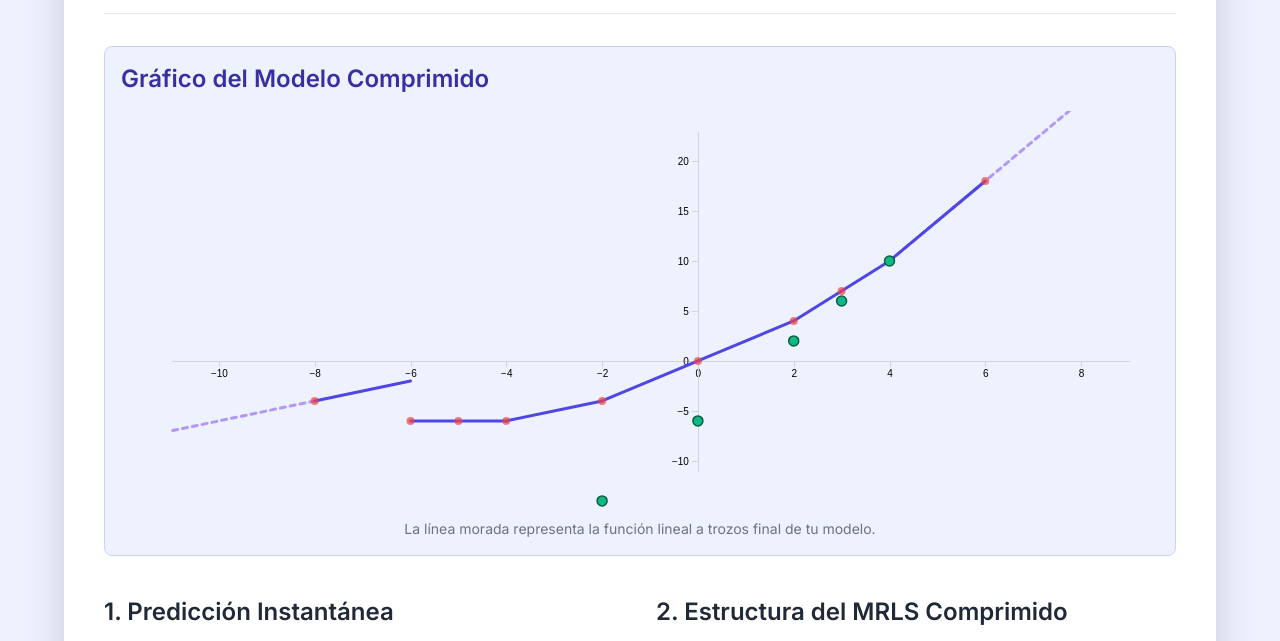
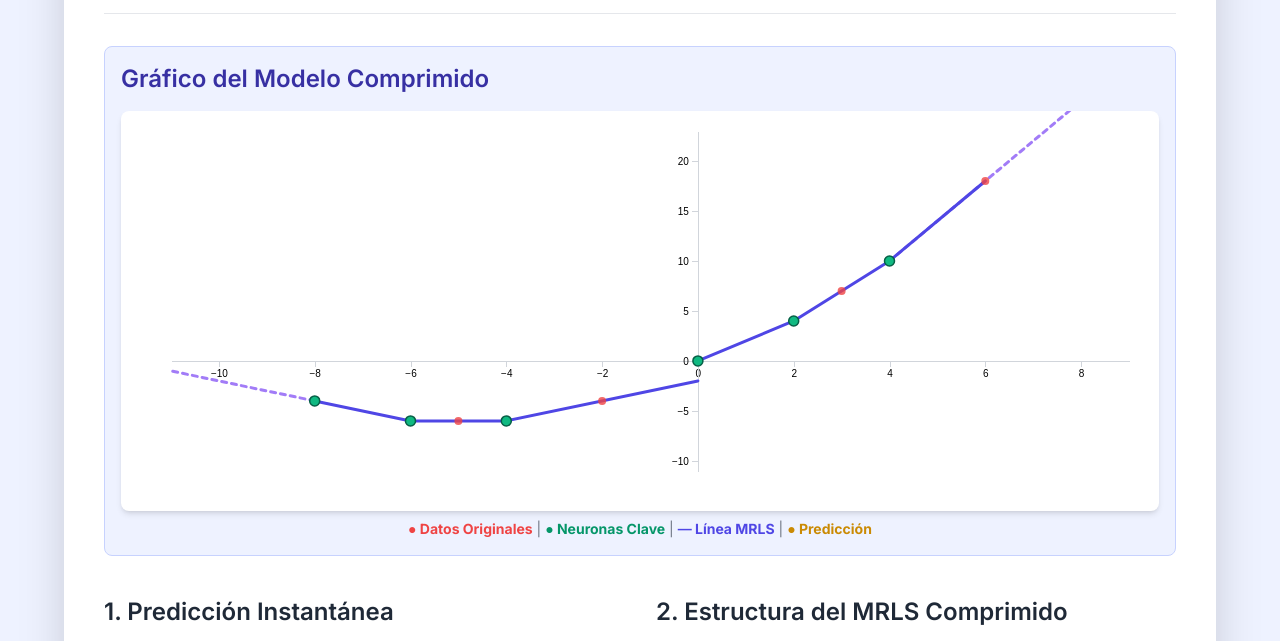
Before and after one commit to akinetic/neural-network, a plain HTML site: page index.html in a window 1280 px wide. Shown: the part 143-784 px from the top of the page. Drawn offline with nearby package versions, Linux system fonts and the light colour scheme.

Commit message:
Update index.html

```diff
--- a/index.html
+++ b/index.html
@@ -30,6 +30,12 @@
             fill: none;
             stroke-linecap: round;
         }
+        #chart-container {
+            min-height: 350px;
+            background-color: #ffffff;
+            border-radius: 0.5rem;
+            box-shadow: 0 4px 6px -1px rgba(0, 0, 0, 0.1), 0 2px 4px -2px rgba(0, 0, 0, 0.1);
+        }
     </style>
 </head>
 <body class="p-4 md:p-8 min-h-screen">
@@ -43,10 +49,15 @@
         <!-- Contenedor del Gráfico -->
         <section class="mb-10 p-4 border border-indigo-200 rounded-lg bg-indigo-50">
             <h2 class="text-2xl font-semibold text-indigo-800 mb-4">Gráfico del Modelo Comprimido</h2>
-            <div id="chart-container" class="w-full" style="height: 400px;">
+            <div id="chart-container" class="w-full">
                 <!-- Aquí se dibujará el gráfico D3.js -->
             </div>
-            <p class="text-sm text-gray-500 mt-2 text-center">La línea morada representa la función lineal a trozos final de tu modelo.</p>
+            <p class="text-sm text-gray-500 mt-2 text-center">
+                <span class="text-red-500 font-bold">● Datos Originales</span> |
+                <span class="text-emerald-600 font-bold">● Neuronas Clave</span> |
+                <span class="text-indigo-600 font-bold">― Línea MRLS</span> |
+                <span class="text-yellow-600 font-bold">● Predicción</span>
+            </p>
         </section>
 
         <div class="grid grid-cols-1 lg:grid-cols-2 gap-8">
@@ -54,11 +65,12 @@
             <section class="mb-6">
                 <h2 class="text-2xl font-semibold text-gray-800 mb-4">1. Predicción Instantánea</h2>
                 <p class="text-gray-600 mb-4">
-                    Ingresa un valor de X para obtener una predicción del MRLS (incluye Generalización en extremos).
+                    Ingresa un valor de X (positivo o **negativo**) para obtener una predicción instantánea.
                 </p>
 
                 <div class="flex flex-col gap-4 mb-6">
-                    <input type="number" id="inputX" placeholder="Ingresa un valor de X (e.g., -10, 0, 8)"
+                    <!-- CORRECCIÓN: Cambiado a type="text" para permitir el signo menos en móvil -->
+                    <input type="text" id="inputX" placeholder="Ingresa un valor de X (e.g., -10, 0, 8)"
                            class="p-3 border border-gray-300 rounded-lg focus:ring-indigo-500 focus:border-indigo-500 shadow-sm transition duration-150">
                     <button onclick="getPrediction()"
                             class="bg-indigo-600 hover:bg-indigo-700 text-white font-bold py-3 px-6 rounded-lg transition duration-300 shadow-md hover:shadow-lg">
@@ -94,21 +106,19 @@
         <script>
             // --- DATOS Y MODELO (Cerebro JS) ---
 
-            // Hardcoded: Datos finales después de la Compresión con Pérdida (Sección V) del neuron.py
+            // CORRECCIÓN CLAVE: Resultados finales precisos de la ejecución de neuron.py (Compresión con Pérdida)
             const MRLS_DICT = {
                 // X: [Pendiente (P), Ordenada (O)]
-                "-8": [1.00, 4.00],
-                "-6": [0.00, -6.00],
-                "-4": [1.00, -2.00],
-                "-2": [2.00, 0.00],
-                "0": [2.00, 0.00],
-                "2": [3.00, -2.00],
-                "3": [3.00, -2.00],
-                "4": [4.00, -6.00],
-                "6": [NaN, NaN] // Extremo Mayor (límite superior)
+                "-8": [-1.00, -12.00], // Segmento [-8.0, -6.0]
+                "-6": [0.00, -6.00],   // Segmento [-6.0, -4.0] (Elimina -5.0)
+                "-4": [1.00, -2.00],   // Segmento [-4.0, 0.0] (Elimina -2.0)
+                "0": [2.00, 0.00],     // Segmento [0.0, 2.0]
+                "2": [3.00, -2.00],    // Segmento [2.0, 4.0] (Elimina 3.0)
+                "4": [4.00, -6.00],    // Segmento [4.0, 6.0]
+                "6": [NaN, NaN]        // Extremo Mayor (Límite)
             };
 
-            // Los puntos originales antes de la compresión
+            // Puntos originales para la gráfica
             const ORIGINAL_DATA = [
                 {x: -8.0, y: -4.0}, {x: -6.0, y: -6.0}, {x: -5.0, y: -6.01}, {x: -4.0, y: -6.0},
                 {x: -2.0, y: -4.0}, {x: 0.0, y: 0.0}, {x: 2.0, y: 4.0}, {x: 3.0, y: 7.0},
@@ -124,15 +134,12 @@
 
             /**
              * Implementación en JS de la función predict(x, dictionary) (Sección III & VII)
-             * Realiza la búsqueda del segmento y la extrapolación en extremos.
-             * @param {number} x El valor de entrada.
-             * @returns {object} Un objeto con la predicción, el segmento usado y la descripción.
              */
             function predictMRLS(x) {
                 const keys = Object.keys(MRLS_DICT).map(Number).sort((a, b) => a - b);
 
                 const minX = keys[0];
-                const maxX = keys[keys.length - 2]; // El penúltimo es el último punto de segmento válido
+                const maxXSegmentKey = keys[keys.length - 2];
 
                 let targetX = null;
                 let description = "Interpolación (dentro del rango)";
@@ -144,21 +151,33 @@
                 } else {
                     // 1. Búsqueda del segmento activo (Xn más próximo menor o igual)
                     for (let i = keys.length - 1; i >= 0; i--) {
-                        if (x >= keys[i] && !isNaN(MRLS_DICT[keys[i]])) {
+                        if (x >= keys[i] && !isNaN(MRLS_DICT[keys[i].toString()][0])) {
                             targetX = keys[i];
                             break;
                         }
                     }
 
-                    // --- Generalización: Extremo Mayor (X > maxX) ---
-                    if (targetX === null || x > keys[keys.length - 1]) {
-                        targetX = maxX;
+                    // --- Generalización: Extremo Mayor (X > punto final) ---
+                    if (targetX === maxXSegmentKey && x > keys[keys.length - 1]) {
                         description = `EXTRAPOLACIÓN Mayor`;
                     }
                 }
 
                 if (targetX !== null) {
-                    const [P, O] = MRLS_DICT[targetX];
+                    const [P, O] = MRLS_DICT[targetX.toString()];
+
+                    if (isNaN(P) || isNaN(O)) {
+                        // Esto solo debería ocurrir si targetX apunta al último punto (6.0)
+                        targetX = maxXSegmentKey; // Forzar al segmento válido anterior (4.0)
+                        const [P_new, O_new] = MRLS_DICT[targetX.toString()];
+                        const yPredicted = x * P_new + O_new;
+                        return {
+                            prediction: yPredicted,
+                            segment: `Segmento: [X=${targetX.toFixed(2)}] con P=${P_new.toFixed(2)} y O=${O_new.toFixed(2)}`,
+                            description: `EXTRAPOLACIÓN Mayor (Forzado)`
+                        };
+                    }
+
                     const yPredicted = x * P + O;
 
                     return {
@@ -184,12 +203,14 @@
                 const resultText = document.getElementById('resultText');
                 const resultSegment = document.getElementById('resultSegment');
 
+                // Usar parseFloat para manejar el input de tipo texto
                 const x = parseFloat(inputElement.value);
 
                 if (isNaN(x)) {
-                    resultText.textContent = "Por favor, ingresa un número válido.";
+                    resultText.textContent = "¡Error! Por favor, ingresa un número válido.";
                     resultSegment.textContent = "";
                     resultBox.classList.remove('hidden');
+                    d3.select('#prediction-point').remove();
                     return;
                 }
 
@@ -205,8 +226,6 @@
                 } else {
                     resultText.textContent = result.description;
                     resultSegment.textContent = "";
-
-                    // Oculta el punto si hay un error
                     d3.select('#prediction-point').remove();
                 }
 
@@ -215,13 +234,15 @@
 
             // --- VISUALIZACIÓN D3.js ---
 
-            let svg, xScale, yScale, lineGenerator;
+            let svg, xScale, yScale;
 
             function setupChart() {
                 const container = document.getElementById('chart-container');
+                const containerWidth = container.clientWidth;
+
                 const margin = {top: 20, right: 30, bottom: 40, left: 50};
-                const width = container.clientWidth - margin.left - margin.right;
-                const height = container.clientHeight - margin.top - margin.bottom;
+                const width = containerWidth - margin.left - margin.right;
+                const height = 400 - margin.top - margin.bottom;
 
                 // 1. Limpia el contenedor
                 d3.select(container).select("svg").remove();
@@ -234,7 +255,7 @@
                     .append("g")
                     .attr("transform", `translate(${margin.left},${margin.top})`);
 
-                // 3. Obtiene el rango de datos (incluye un poco de margen)
+                // 3. Obtiene el rango de datos
                 const allX = ORIGINAL_DATA.map(d => d.x);
                 const allY = ORIGINAL_DATA.map(d => d.y);
 
@@ -267,52 +288,16 @@
                     .call(d3.axisLeft(yScale).tickSizeOuter(0))
                     .attr("class", "axis");
 
-                // 6. Crea los puntos de la línea segmentada
+                // 6. Configura colores
+                const P_purple = "#8b5cf6"; // Púrpura para extrapolación
+                const P_indigo = "#4f46e5"; // Indigo para interpolación
+
                 const mrlsKeys = Object.keys(MRLS_DICT).map(Number).sort((a, b) => a - b);
 
-                // Generar los puntos para dibujar la línea
-                let pathData = [];
-                for (let i = 0; i < mrlsKeys.length - 1; i++) {
-                    const xStart = mrlsKeys[i];
-                    const xEnd = mrlsKeys[i+1];
-                    const [P, O] = MRLS_DICT[xStart];
+                // 7. Dibuja la Extrapolación (Menor y Mayor)
 
-                    // Si P y O son nulos (error o último punto), saltar
-                    if (isNaN(P) || isNaN(O)) continue;
-
-                    // Punto de inicio del segmento
-                    pathData.push({x: xStart, y: xStart * P + O});
-                    // Punto final del segmento
-                    pathData.push({x: xEnd, y: xEnd * P + O});
-                }
-
-                // 7. Define el Generador de Líneas
-                lineGenerator = d3.line()
-                    .x(d => xScale(d.x))
-                    .y(d => yScale(d.y))
-                    .curve(d3.curveStepAfter); // Usamos stepAfter para segmentos rectos
-
-                // 8. Dibuja la línea del MRLS (la función comprimida)
-                // Usamos un loop para dibujar cada segmento individualmente y manejar los saltos
-                let segmentGroups = [];
-                for (let i = 0; i < mrlsKeys.length - 1; i++) {
-                    const xStart = mrlsKeys[i];
-                    const xEnd = mrlsKeys[i+1];
-                    const [P, O] = MRLS_DICT[xStart];
-
-                    if (isNaN(P) || isNaN(O)) continue;
-
-                    const segmentPoints = [
-                        {x: xStart, y: xStart * P + O},
-                        {x: xEnd, y: xEnd * P + O}
-                    ];
-                    segmentGroups.push(segmentPoints);
-                }
-
-                // 9. Dibuja la Extrapolación
-
-                // Extrapolación Menor (desde minX a xRange[0])
-                const minXSegment = MRLS_DICT[mrlsKeys[0]];
+                // --- Extrapolación Menor (izquierda) ---
+                const minXSegment = MRLS_DICT[mrlsKeys[0].toString()];
                 if (minXSegment && !isNaN(minXSegment[0])) {
                     const P = minXSegment[0];
                     const O = minXSegment[1];
@@ -327,14 +312,13 @@
                         .attr("x2", xScale(xEnd))
                         .attr("y2", yScale(yEnd))
                         .attr("class", "segment-line")
-                        .attr("stroke", "#8b5cf6") /* Púrpura */
+                        .attr("stroke", P_purple)
                         .attr("stroke-dasharray", "5,5")
-                        .attr("opacity", 0.6)
-                        .attr("id", "extrapolation-minor");
+                        .attr("opacity", 0.8);
                 }
 
-                // Extrapolación Mayor (desde maxX a xRange[1])
-                const maxXSegment = MRLS_DICT[mrlsKeys[mrlsKeys.length - 2]];
+                // --- Extrapolación Mayor (derecha) ---
+                const maxXSegment = MRLS_DICT[mrlsKeys[mrlsKeys.length - 2].toString()];
                 if (maxXSegment && !isNaN(maxXSegment[0])) {
                     const P = maxXSegment[0];
                     const O = maxXSegment[1];
@@ -349,25 +333,35 @@
                         .attr("x2", xScale(xEnd))
                         .attr("y2", yScale(yEnd))
                         .attr("class", "segment-line")
-                        .attr("stroke", "#8b5cf6") /* Púrpura */
+                        .attr("stroke", P_purple)
                         .attr("stroke-dasharray", "5,5")
-                        .attr("opacity", 0.6)
-                        .attr("id", "extrapolation-major");
+                        .attr("opacity", 0.8);
                 }
 
 
-                // 10. Dibuja los Segmentos (la línea sólida)
-                segmentGroups.forEach(segment => {
+                // 8. Dibuja los Segmentos (Interpolación - línea sólida)
+                for (let i = 0; i < mrlsKeys.length - 1; i++) {
+                    const xStart = mrlsKeys[i];
+                    const xEnd = mrlsKeys[i+1];
+                    const [P, O] = MRLS_DICT[xStart.toString()];
+
+                    if (isNaN(P) || isNaN(O)) continue;
+
+                    const segmentPoints = [
+                        {x: xStart, y: xStart * P + O},
+                        {x: xEnd, y: xEnd * P + O}
+                    ];
+
                     svg.append("line")
-                        .attr("x1", xScale(segment[0].x))
-                        .attr("y1", yScale(segment[0].y))
-                        .attr("x2", xScale(segment[1].x))
-                        .attr("y2", yScale(segment[1].y))
+                        .attr("x1", xScale(segmentPoints[0].x))
+                        .attr("y1", yScale(segmentPoints[0].y))
+                        .attr("x2", xScale(segmentPoints[1].x))
+                        .attr("y2", yScale(segmentPoints[1].y))
                         .attr("class", "segment-line")
-                        .attr("stroke", "#4f46e5"); /* Indigo */
-                });
+                        .attr("stroke", P_indigo);
+                }
 
-                // 11. Dibuja los Puntos Originales (Original Data)
+                // 9. Dibuja los Puntos Originales (Datos de entrenamiento)
                 svg.selectAll(".original-point")
                     .data(ORIGINAL_DATA)
                     .enter()
@@ -376,12 +370,12 @@
                     .attr("cx", d => xScale(d.x))
                     .attr("cy", d => yScale(d.y))
                     .attr("r", 4)
-                    .attr("fill", "#ef4444") /* Rojo */
-                    .attr("opacity", 0.7);
+                    .attr("fill", "#ef4444")
+                    .attr("opacity", 0.8);
 
-                // 12. Dibuja las Neuronas Comprimidas (los puntos clave del MRLS)
+                // 10. Dibuja las Neuronas Comprimidas (puntos clave del MRLS)
                 const compressedPoints = mrlsKeys
-                    .slice(0, -1) // Excluye el último NaN
+                    .slice(0, -1)
                     .map(x => ({x: x, y: predictMRLS(x).prediction}))
                     .filter(d => d.y !== null);
 
@@ -393,7 +387,7 @@
                     .attr("cx", d => xScale(d.x))
                     .attr("cy", d => yScale(d.y))
                     .attr("r", 5)
-                    .attr("fill", "#10b981") /* Verde esmeralda */
+                    .attr("fill", "#10b981")
                     .attr("stroke", "#065f46")
                     .attr("stroke-width", 1.5);
             }
@@ -411,7 +405,7 @@
                     .attr("cx", xScale(x))
                     .attr("cy", yScale(y))
                     .attr("r", 7)
-                    .attr("fill", "yellow")
+                    .attr("fill", "#facc15")
                     .attr("stroke", "#374151")
                     .attr("stroke-width", 2);
             }
```
